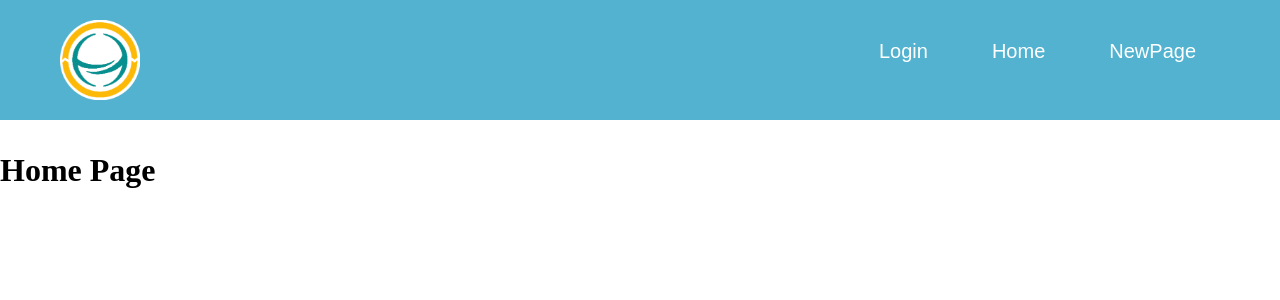
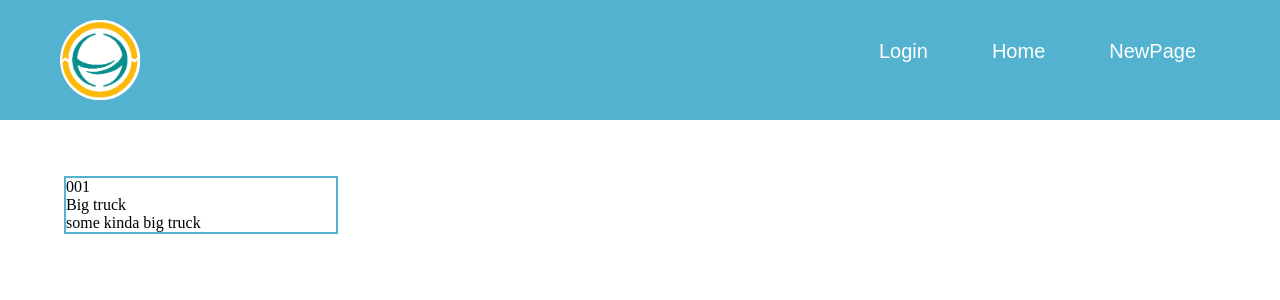
Before and after one commit to j3ffr3yv/vehicle-maintenance-recorder, a React (Create React App) app in the folder client/: page / in a window 1280 px wide. Shown: the top 300 px of the page. Built offline with nearby package versions, Linux system fonts and the light colour scheme.

Commit message:
Basic Login Page + Navbar Changes

```diff
--- /dev/null
+++ b/client/src/components/css/VehicleInfo.css
@@ -0,0 +1,8 @@
+.testCell {
+    width: 100%;
+    background-color: rgb(255,255,255);
+
+    border: solid;
+    border-width: 2px;
+    border-color: rgb(82,178,207);
+}
--- a/client/src/components/jsx/Home.jsx
+++ b/client/src/components/jsx/Home.jsx
@@ -1,9 +1,29 @@
-import React from 'react';
+import React, {useState} from 'react';
+import {Container, AppBar, Typography, Grow, Grid, TextField, Button} from '@material-ui/core';
+import "../css/Home.css"
+import VehicleInfo from './VehicleInfo.jsx'
 
 function Home() {
+
+    const [vehicles, setVehicles] = useState([{id: '001', name: 'Big truck', model: "some kinda big truck"}]);
+
     return (
         <div>
-            <h1>Home Page</h1>
+            <Container>
+                <Grid container spacing = {3}>
+                    {vehicles.map((curVehicle, index) => {
+                        return (
+                            <Grid item xs = {12} md = {3}>
+                                <VehicleInfo
+                                id = {curVehicle.id}
+                                name = {curVehicle.name}
+                                model = {curVehicle.model}
+                                />
+                            </Grid>
+                        )
+                    })}
+                </Grid>
+            </Container>
         </div>
     )
 };
--- /dev/null
+++ b/client/src/components/jsx/VehicleInfo.jsx
@@ -0,0 +1,15 @@
+import React from 'react';
+import "../css/VehicleInfo.css"
+
+const VehicleInfo = (prop) =>
+{
+    return (
+        <div className = "testCell">
+            <div>{prop.id}</div>
+            <div>{prop.name}</div>
+            <div>{prop.model}</div>
+        </div>
+    )
+}
+
+export default VehicleInfo;
```
Also changed, not shown: client/src/components/css/Home.css (added).
